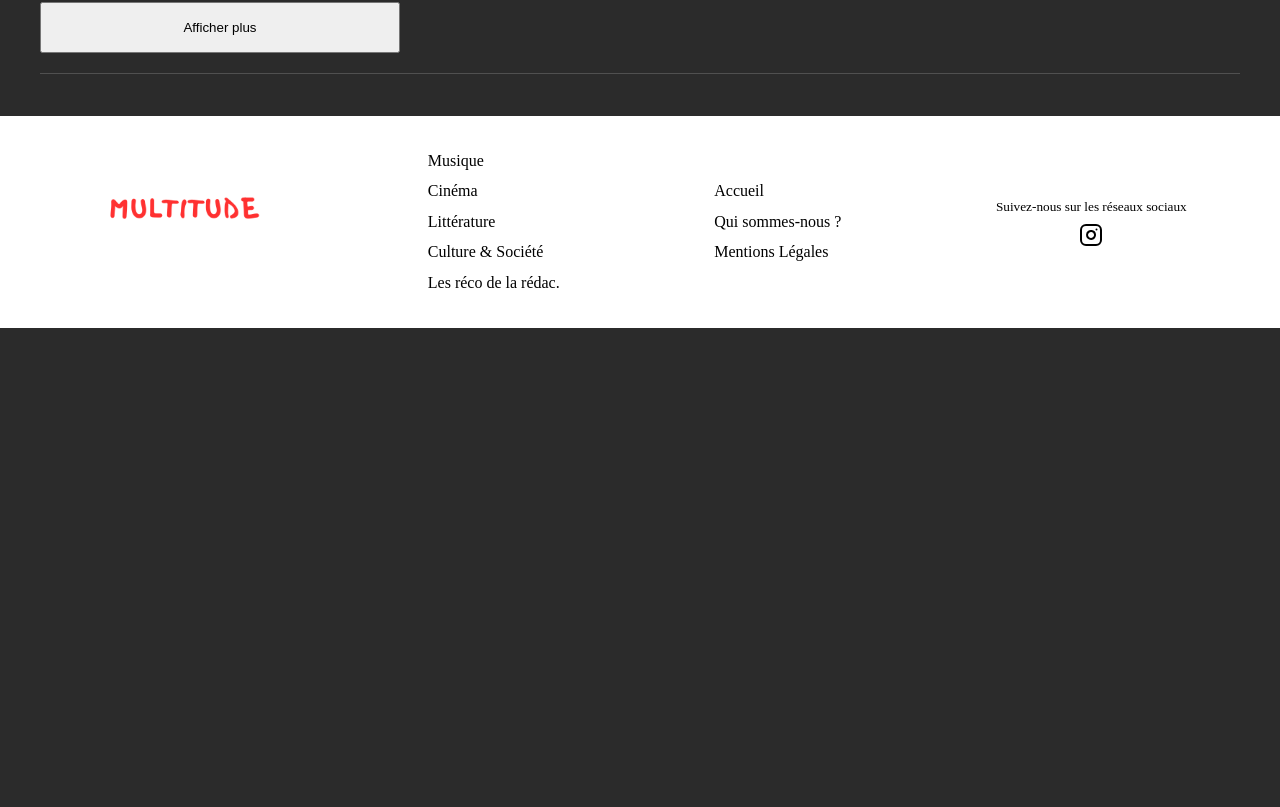
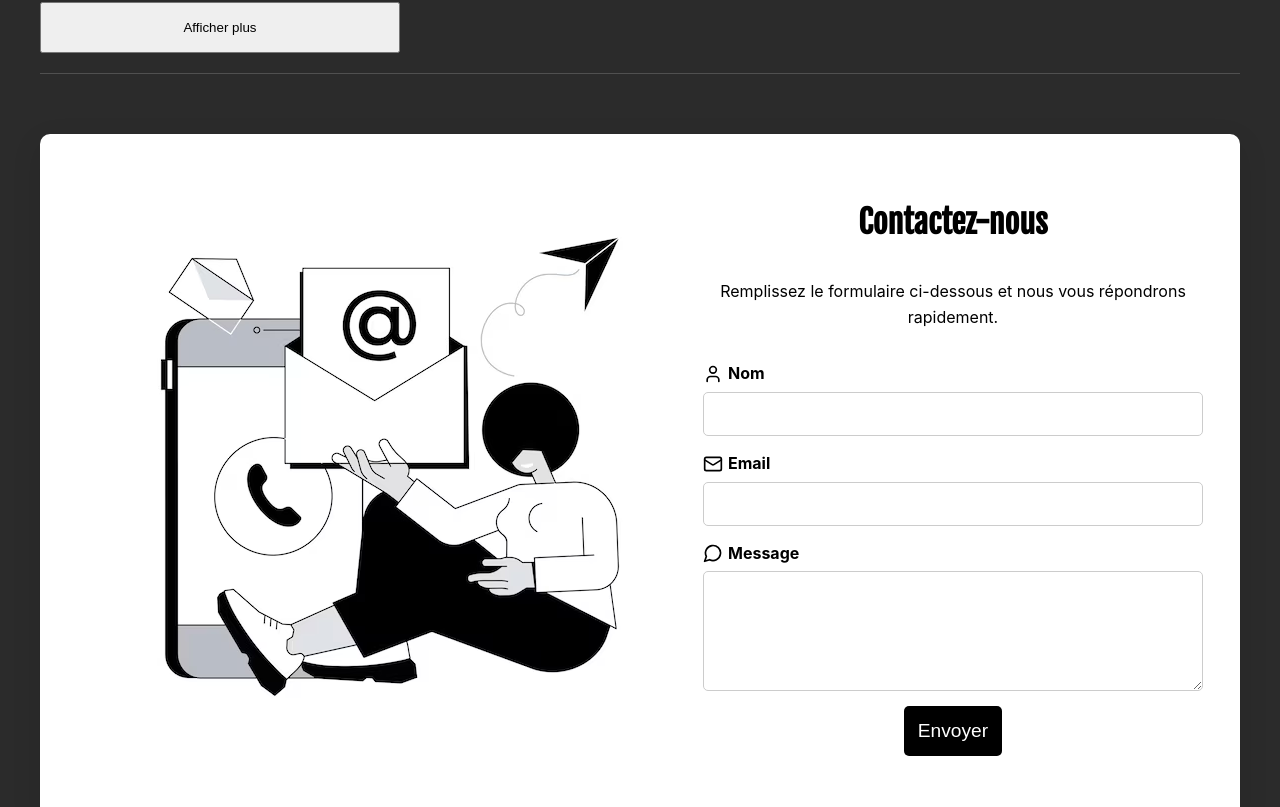
Before and after one commit to JonathanMbaya/multitude_app, a React (Vite) app: page / in a window 1280 px wide. Shown: the part 973-1780 px from the top of the page. Before the commit the page ends 1301 px from the top, so only its background shows below. Built offline with nearby package versions, Linux system fonts and the light colour scheme; a web font is replaced by a local one.

Commit message:
Page de contact

```diff
--- a/src/App.jsx
+++ b/src/App.jsx
@@ -2,6 +2,7 @@ import { BrowserRouter as Router, Routes, Route } from "react-router-dom";
 import Home from "./pages/Home";
 import Category from "./pages/Category";
 import Single from "./pages/Single";
+import Contact from "./pages/Contact";
 
 function App() {
   return (
@@ -10,6 +11,7 @@ function App() {
         <Route path="/" element={<Home />} />
         <Route path="/article" element={<Single/>} />
         <Route path="/category" element={<Category/>} />
+        <Route path="/contact" element={<Contact/>} />
       </Routes>
     </Router>
   );
--- /dev/null
+++ b/src/components/Contact/FormContact.css
@@ -0,0 +1,96 @@
+.contact-container {
+    display: flex;
+    flex-wrap: wrap;  /* Permet d'adapter la mise en page sur petits écrans */
+    justify-content: center;
+    align-items: center;
+    max-width: 1200px;
+    margin: 50px auto;
+    text-align: center;
+    padding: 20px;
+    background: #fff;
+    border-radius: 10px;
+    box-shadow: 0px 10px 30px rgba(0, 0, 0, 0.1);
+}
+
+/* Illustration */
+.contact-illustration {
+    flex: 1;
+    display: flex;
+    justify-content: center;
+    align-items: center;
+    margin-bottom: 20px;
+}
+
+.contact-illustration img {
+    max-width: 100%;
+    height: auto;
+}
+
+/* Formulaire */
+form {
+    flex: 1;
+    display: flex;
+    flex-direction: column;
+    align-items: center;
+    width: 100%;
+    max-width: 500px;
+    gap: 15px;
+}
+
+.form-group {
+    width: 100%;
+    display: flex;
+    flex-direction: column;
+    align-items: flex-start;
+    gap: 5px;
+}
+
+label {
+    font-weight: bold;
+    display: flex;
+    align-items: center;
+    gap: 5px;
+}
+
+input, textarea {
+    width: 100%;
+    padding: 12px;
+    border: 1px solid #ccc;
+    border-radius: 5px;
+    font-size: 1rem;
+}
+
+textarea {
+    height: 120px;
+    resize: vertical;
+}
+
+.contact-container button {
+    background: black;
+    color: white;
+    padding: 14px;
+    border: none;
+    border-radius: 5px;
+    font-size: 1.2rem;
+    cursor: pointer;
+    transition: 0.3s ease-in-out;
+}
+
+/* ✅ Responsive pour mobiles et tablettes */
+@media screen and (max-width: 768px) {
+    .contact-container {
+        flex-direction: column-reverse;
+        padding: 15px;
+    }
+
+    .contact-illustration {
+        order: -1; /* Place l'illustration en premier */
+        margin-bottom: 10px;
+        max-width: 100%;
+        height: auto;
+    }
+
+    form {
+        width: 100%;
+    }
+}
--- /dev/null
+++ b/src/components/Contact/FormContact.jsx
@@ -0,0 +1,101 @@
+import React, { useState } from "react";
+import { motion } from "framer-motion";
+import { Mail, User, MessageCircle } from "lucide-react";
+import "./FormContact.css";
+
+function FormContact() {
+  const [formData, setFormData] = useState({
+    nom: "",
+    email: "",
+    message: ""
+  });
+
+  const handleChange = (e) => {
+    setFormData({
+      ...formData,
+      [e.target.name]: e.target.value
+    });
+  };
+
+  const handleSubmit = (e) => {
+    e.preventDefault();
+    console.log("Données du formulaire:", formData);
+    alert("Formulaire envoyé !");
+  };
+
+  return (
+    <>
+      <motion.div
+        className="contact-container"
+        initial={{ opacity: 0, y: 50 }}
+        animate={{ opacity: 1, y: 0 }}
+        transition={{ duration: 0.8 }}
+      >
+        <div>
+            <motion.div
+            className="contact-illustration"
+            initial={{ scale: 0.8, opacity: 0 }}
+            animate={{ scale: 1, opacity: 1 }}
+            transition={{ duration: 1, delay: 0.5 }}
+            >
+            <img src="/contact-illustration.avif" alt="Illustration Contact" />
+            </motion.div>
+        </div>
+
+
+        <motion.form
+          onSubmit={handleSubmit}
+          initial={{ opacity: 0, scale: 0.9 }}
+          animate={{ opacity: 1, scale: 1 }}
+          transition={{ duration: 0.8, delay: 0.3 }}
+        >
+            <h1 style={{color: 'black'}}>Contactez-nous</h1>
+            <p style={{color: 'black'}}>Remplissez le formulaire ci-dessous et nous vous répondrons rapidement.</p>
+
+            <div className="form-group">
+                <label style={{color: 'black'}} htmlFor="nom"><User size={20} /> Nom</label>
+                <input
+                type="text"
+                id="nom"
+                name="nom"
+                value={formData.nom}
+                onChange={handleChange}
+                required
+                />
+            </div>
+
+            <div className="form-group">
+                <label style={{color: 'black'}} htmlFor="email"><Mail size={20} /> Email</label>
+                <input
+                type="email"
+                id="email"
+                name="email"
+                value={formData.email}
+                onChange={handleChange}
+                required
+                />
+            </div>
+
+            <div className="form-group">
+                <label style={{color: 'black'}} htmlFor="message"><MessageCircle size={20} /> Message</label>
+                <textarea
+                id="message"
+                name="message"
+                value={formData.message}
+                onChange={handleChange}
+                required
+                ></textarea>
+            </div>
+
+            <motion.button
+                type="submit"
+            >
+                Envoyer
+            </motion.button>
+        </motion.form>
+      </motion.div>
+    </>
+  );
+}
+
+export default FormContact;
--- a/src/components/Footer/Footer.jsx
+++ b/src/components/Footer/Footer.jsx
@@ -14,7 +14,7 @@ function Footer() {
 
   const utileSite = [
     "Accueil",
-    "Qui sommes-nous ?",
+    "A propos",
     "Mentions Légales",
   ];
 
--- a/src/components/Navbar/Navbar.jsx
+++ b/src/components/Navbar/Navbar.jsx
@@ -33,6 +33,7 @@ function Navbar() {
               </Link>
             </li>
           ))}
+          <li><Link to="/contact">Contactez-nous</Link></li>
         </ul>
 
         {/* Icône de recherche */}
--- a/src/pages/Category.css
+++ b/src/pages/Category.css
@@ -39,6 +39,9 @@
   }
 
   .btn-more {
+    display: flex;
+    justify-content: center;
+    align-items: center;
     margin: 20px 0;
     padding: 10px 10px;
     font-weight: bold;
--- a/src/pages/Category.jsx
+++ b/src/pages/Category.jsx
@@ -2,6 +2,7 @@ import React from "react";
 import { motion } from "framer-motion";
 import Navbar from "../components/Navbar/Navbar";
 import Footer from "../components/Footer/Footer";
+import { RotateCw } from 'lucide-react';
 import './Category.css';
 
 const articles = [
@@ -32,7 +33,7 @@ function Category() {
     <>
       <Navbar />
       <main className="category-page">
-        <h2>Musique</h2>
+        <h1 bannerh1>Musique</h1>
 
         <div className="articles-container">
           {articles.map((article, index) => (
@@ -63,7 +64,7 @@ function Category() {
         <motion.button
           className="btn-more"
         >
-          Afficher plus
+          <RotateCw/>  Voir plus
         </motion.button>
 
         <hr />
--- a/src/pages/Contact.jsx
+++ b/src/pages/Contact.jsx
@@ -1,12 +1,20 @@
-import React from 'react'
+import React from "react";
+import Navbar from "../components/Navbar/Navbar";
+import Footer from "../components/Footer/Footer";
+import FormContact from "../components/Contact/FormContact";
 
-function Contact(props) {
-    return (
-        <>
+function Contact() {
 
-        </>
-    )
+
+  return (
+    <>
+        <Navbar />
+
+        <FormContact/>
+
+        <Footer />
+    </>
+  );
 }
 
-
-export default Contact
+export default Contact;
--- a/src/pages/Home.jsx
+++ b/src/pages/Home.jsx
@@ -3,6 +3,7 @@ import Navbar from '../components/Navbar/Navbar.jsx'
 import Footer from '../components/Footer/Footer.jsx'
 import BannerHome from '../components/BannerHome/BannerHome.jsx'
 import LastArticles from '../components/LastArticles/LastArticles.jsx'
+import FormContact from '../components/Contact/FormContact.jsx'
 
 function Home() {
     return (
@@ -14,6 +15,7 @@ function Home() {
             <main>
                 <BannerHome/>
                 <LastArticles/>
+                <FormContact/>
             </main>
 
 
```
Also changed, not shown: public/contact-illustration.avif (added).
